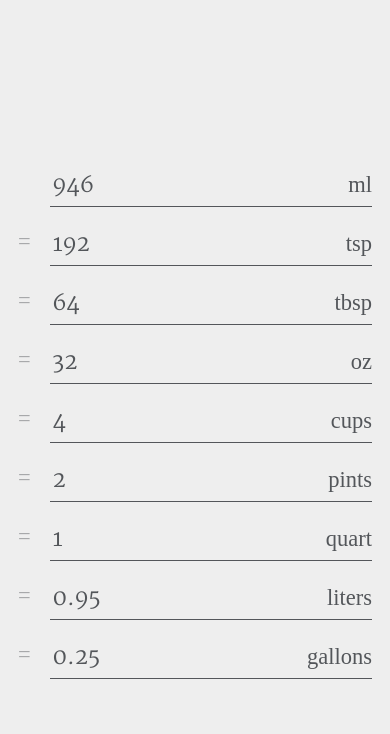
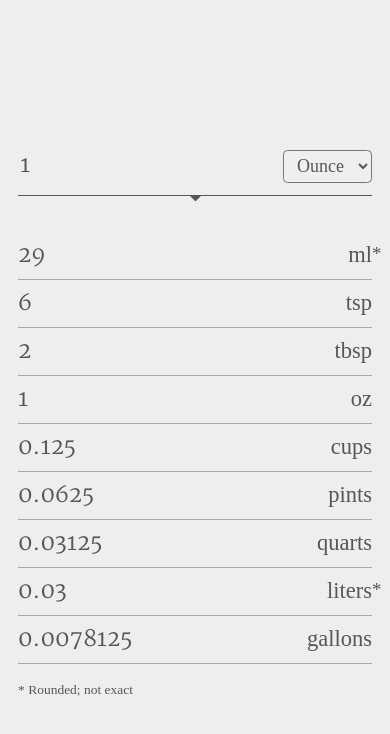
Before and after one commit to josh-collinsworth/vue-liquid-measurement-converter, a Vue app: page / in a window 390 px wide. Shown: the top 734 px of the page. Built offline with nearby package versions, Linux system fonts and the light colour scheme; a web font is replaced by a local one.

Commit message:
Adjust app format for better smartphone use

```diff
--- a/src/App.vue
+++ b/src/App.vue
@@ -62,24 +62,18 @@ body {
 	min-height: 100vh;
 	display: grid;
 	place-content: center;
+	grid-template-columns: 100%;
+}
+
+#app {
+	width: 100%;
 }
 
 #lm {
-	display: grid;
 	margin: auto;
+	width: 100%;
 	max-width: 24rem;
-	grid-template-columns: 0.8rem minmax(12rem, 20rem);
-	grid-gap: 1rem;
 	padding: 1rem;
-
-	@media (min-width: 800px) {
-		transform: skewX(29deg);
-
-		span,
-		.card {
-			transform: skewX(-29deg);
-		}
-	}
 
 	span {
 		text-align: center;
@@ -91,10 +85,43 @@ body {
 		left: 0;
 	}
 
+	sup {
+		float: right;
+		margin-right: -1ch;
+		padding-top: .1em;
+	}
+
+	.footnote {
+		margin-top: 1rem;
+		font-size: .75rem;
+	}
+
 	.card {
 		display: grid;
 		border-radius: 0.25rem;
 		align-items: center;
+
+		&:first-of-type {
+			margin-bottom: 2rem;
+
+			.flex-group {
+				padding-bottom: 0.5rem;
+				border-bottom: 1px solid currentColor;
+				position: relative;
+
+				&::after {
+					content: '';
+					width: 0.5rem;
+					height: 0.5rem;
+					background: currentColor;
+					position: absolute;
+					left: calc(50% - 0.25rem);
+					bottom: -.25rem;
+					transform: rotate(135deg);
+					clip-path: polygon(0 0, 100% 100%, 100% 0%);
+				}
+			}
+		}
 
 		h2 {
 			font-size: 2rem;
@@ -103,20 +130,32 @@ body {
 			margin: 0 0 1em;
 		}
 
+		select,
+		input {
+			font-size: 1rem;
+		}
+
+		select {
+			padding: 0.25rem 0.5rem;
+			border-radius: .25rem;
+		}
+
 		.flex-group {
 			display: grid;
 			align-items: baseline;
 			justify-content: space-between;
 			grid-template-columns: 1fr max-content;
 			grid-template-rows: 1fr;
-			border-bottom: 1px solid;
+			border-bottom: 1px solid var(--lightGray);
 
 			label {
 				text-align: right;
 				font-size: 1.25rem;
 				position: relative;
 			}
+		}
 
+		.number,
 		input {
 			font-family: "Martel";
 			border: none;
@@ -126,6 +165,7 @@ body {
 			background: transparent;
 			width: 60vw;
 			box-shadow: none;
+			color: inherit;
 
 			@media (min-width: 440px) {
 				width: auto;
@@ -135,6 +175,9 @@ body {
 				color: var(--yellow);
 			}
 		}
+
+		.number {
+			margin: .25rem 0;
 		}
 	}
 }
--- a/src/components/MeasurementsTable.vue
+++ b/src/components/MeasurementsTable.vue
@@ -1,67 +1,75 @@
 <template>
   <div id="lm">
 
-	<span>
-		<!-- Empty span here to make the grid line up properly --></span>
 
 	<div class="card">
 		<div class="flex-group">
-			<input v-model="ml" type="number" id="ml">
+			<input v-model="absoluteUnit" type="number">
+
+			<select v-model="unit">
+				<option value="0.16666666">TSP</option>
+				<option value="0.03381402">ML</option>
+				<option value="0.5">TBSP</option>
+				<option value="1">Ounce</option>
+				<option value="8">Cup</option>
+				<option value="16">Pint</option>
+				<option value="32">Quart</option>
+				<option value="33.8140225">Liter</option>
+				<option value="128">Gallon</option>
+			</select>
+		</div>
+	</div>
+
+
+
+	<div class="card">
+		<div class="flex-group">
+			<span class="number">{{ ml }}</span>
 			<label for="ml">
-				ml
+				ml<sup>*</sup>
 			</label>
 		</div>
 	</div>
 
-	<span> = </span>
-
 	<div class="card">
 		<div class="flex-group">
-			<input v-model="tsp" type="number" id="tsp">
+			<span class="number">{{ tsp }}</span>
 			<label for="tsp">
 				tsp
 			</label>
 		</div>
 	</div>
 
-	<span> = </span>
-
 	<div class="card">
 		<div class="flex-group">
-			<input v-model="tbsp" type="number" id="tbsp">
+			<span class="number">{{ tbsp }}</span>
 			<label for="tbsp">
 				tbsp
 			</label>
 		</div>
 	</div>
 
-	<span> = </span>
-
 	<div class="card">
 		<div class="flex-group">
-			<input v-model="ounce" type="number" id="oz">
+			<span class="number">{{ ounce }}</span>
 			<label for="oz">
 				oz
 			</label>
 		</div>
 	</div>
 
-	<span> = </span>
-
 	<div class="card">
 		<div class="flex-group">
-			<input v-model="cup" type="number" id="cup">
+			<span class="number">{{ cup }}</span>
 			<label for="cup">
 				cup{{ cup != 1 ? 's' : '' }}
 			</label>
 		</div>
 	</div>
 
-	<span> = </span>
-
 	<div class="card">
 		<div class="flex-group">
-			<input v-model="pint" type="number" id="pint">
+			<span class="number">{{ pint }}</span>
 			<label for="pint">
 				pint{{ pint != 1 ? 's' : '' }}
 
@@ -69,130 +77,92 @@
 		</div>
 	</div>
 
-	<span> = </span>
-
 	<div class="card">
 		<div class="flex-group">
-			<input v-model="quart" type="number" id="quart">
+			<span class="number">{{ quart }}</span>
 			<label for="quart">
 				quart{{ quart != 1 ? 's' : '' }}
 			</label>
 		</div>
 	</div>
 
-	<span> = </span>
-
 	<div class="card">
 		<div class="flex-group">
-			<input v-model="liter" type="number" id="liter">
+			<span class="number">{{ liter }}</span>
 			<label for="liter">
-				liter{{ liter != 1 ? 's' : '' }}
+				liter{{ liter != 1 ? 's' : '' }}<sup>*</sup>
 			</label>
 		</div>
 	</div>
 
-	<span> = </span>
-
 	<div class="card">
 		<div class="flex-group">
-			<input v-model="gallon" type="number" id="gallon">
+			<span class="number">{{ gallon }}</span>
 			<label for="gallon">
 				gallon{{ gallon != 1 ? 's' : '' }}
 			</label>
 		</div>
+	</div>
+
+	<div class="card footnote">
+		* Rounded; not exact
 	</div>
 </div>
 </template>
 
 <script>
 export default {
-  name: 'HelloWorld',
+  name: 'MeasurementsTable',
   data: () => ({
-		//Ounces are the only true data value here; every other value is a dependent computed property that multiplies or divides ounces
-		oz: 32
+		unit: 1,
+		absoluteUnit: 1,
+		oz: 32 //Ounces are the only true data value here every other value is a dependent computed property that multiplies or divides ounces
 	}),
 
 	methods: {
 		//Does some nice formatting on the number, if it's a decimal, to make it a little more readable and limit it to 10 total characters
 		format(num) {
-			num = Number(num);
-			return parseInt(num) === num ? num : num.toString().substring(0, 10);
+			num = Number(num)
+			return parseInt(num) === num ? num : num.toString().substring(0, 10)
 		}
 	},
 
 	computed: {
-		tsp: {
-			get() {
-				return this.format(this.oz * 6);
-			},
-			set(val) {
-				this.oz = val / 6;
-			}
+		ml() {
+			return parseInt(this.format(this.absoluteUnit * this.unit * 29.57352968750042))
 		},
-		ml: {
-			get() {
-				return parseInt(this.format(this.oz * 29.57352968750042));
-			},
-			set(val) {
-				this.oz = val / 29.57352968750042;
-			}
+
+		tsp() {
+			return this.format(this.absoluteUnit * this.unit * 6)
 		},
-		tbsp: {
-			get() {
-				return this.format(this.oz * 2);
-			},
-			set(val) {
-				this.oz = val / 2;
-			}
+
+		tbsp() {
+			return this.format(this.absoluteUnit * this.unit * 2)
 		},
-		ounce: {
-			get() {
-				return this.format(this.oz);
-			},
-			set(val) {
-				this.oz = val;
-			}
+
+		ounce() {
+			return this.format(this.absoluteUnit * this.unit)
 		},
-		cup: {
-			get() {
-				return this.format(this.oz / 8);
-			},
-			set(val) {
-				this.oz = val * 8;
-			}
+
+		cup() {
+			return this.format(this.absoluteUnit * this.unit / 8)
 		},
-		pint: {
-			get() {
-				return this.format(this.oz / 16);
-			},
-			set(val) {
-				this.oz = val * 16;
-			}
+
+		pint() {
+			return this.format(this.absoluteUnit * this.unit / 16)
 		},
-		quart: {
-			get() {
-				return this.format(this.oz / 32);
-			},
-			set(val) {
-				this.oz = val * 32;
-			}
+
+		quart() {
+			return this.format(this.absoluteUnit * this.unit / 32)
 		},
-		liter: {
-			get() {
-				return Number(this.format(this.oz * 0.02957352968750042)).toFixed(2);
-			},
-			set(val) {
-				this.oz = val / 0.02957352968750042;
-			}
+
+		liter() {
+			return this.format(this.absoluteUnit * this.unit * 0.02957352968750042.toFixed(2))
 		},
-		gallon: {
-			get() {
-				return this.format(this.oz / 128);
-			},
-			set(val) {
-				this.oz = val * 128;
-			}
-		}
+
+		gallon() {
+			return this.format(this.absoluteUnit * this.unit / 128)
+		},
 	}
 }
 </script>
```
Also changed, not shown: 1 other file (tests, documents, lock files or other folders). Lines whose indentation alone changed are shown as unchanged.
